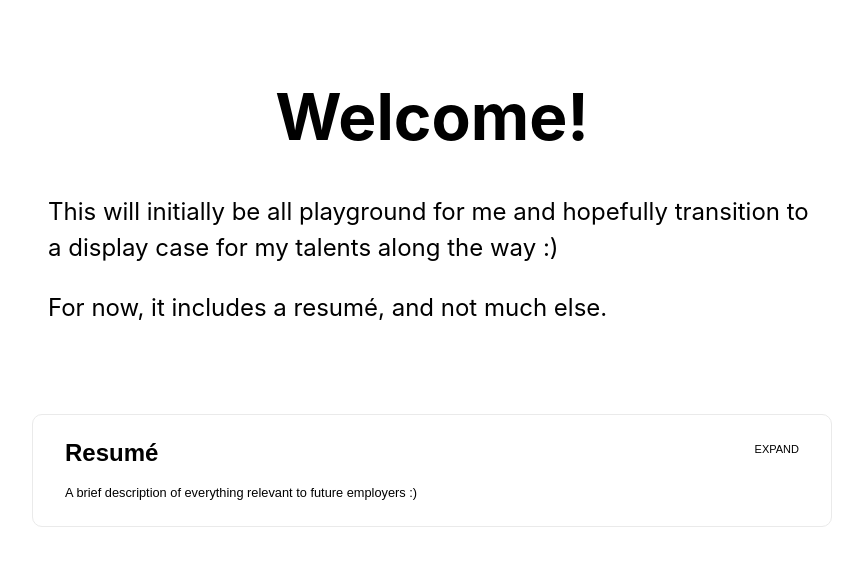
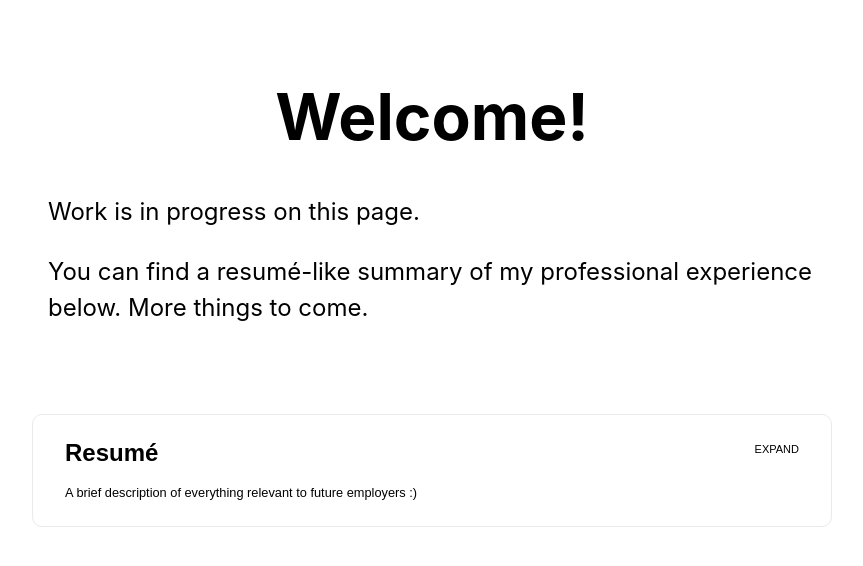
Before and after one commit to JamieMoriarty/resume, a Next.js app: page / in a window 1280 px wide. Shown: the top 566 px of the page, without its empty margins (208-1071 px from the left). Built offline with nearby package versions, Linux system fonts and the light colour scheme.

Commit message:
Less silly text on the front-page

```diff
--- a/pages/index.js
+++ b/pages/index.js
@@ -1,8 +1,8 @@
-import Head from "next/head";
-import styles from "styles/Home.module.scss";
+import Head from 'next/head';
+import styles from 'styles/Home.module.scss';
 
-import FrontPageCard from "@/components/frontpage/Card";
-import Resume from "@/components/resume";
+import FrontPageCard from '@/components/frontpage/Card';
+import Resume from '@/components/resume';
 
 export default function Home() {
     return (
@@ -16,18 +16,12 @@ export default function Home() {
                 <h1 className={styles.title}>Welcome!</h1>
 
                 <div className={styles.description}>
-          <p>
-            This will initially be all playground for me and hopefully
-            transition to a display case for my talents along the way :)
-          </p>
-          <p>For now, it includes a resumé, and not much else.</p>
+                    <p>Work is in progress on this page.</p>
+                    <p>You can find a resumé-like summary of my professional experience below. More things to come.</p>
                 </div>
 
                 <div className={styles.grid}>
-          <FrontPageCard
-            title="Resumé"
-            description="A brief description of everything relevant to future employers :)"
-          >
+                    <FrontPageCard title="Resumé" description="A brief description of everything relevant to future employers :)">
                         <Resume />
                     </FrontPageCard>
                 </div>
```
Lines whose indentation alone changed are shown as unchanged.
